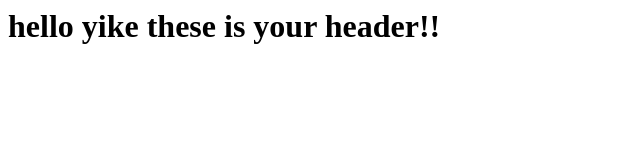
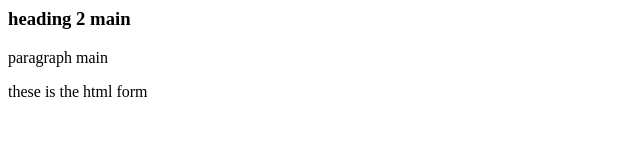
Before and after one commit to yike-cyber/burgr-shop-with-html-and-css, a plain HTML site: page index.html in a window 1280 px wide. Shown: the whole page, without its empty margins (0-640 px from the left). Drawn offline with Linux system fonts and the light colour scheme.

Commit message:
main commit

```diff
--- a/index.html
+++ b/index.html
@@ -1,2 +1,9 @@
 
-<h1>hello yike these is your header!!</h1>
+<h3> heading 2 main</h3>
+<p>paragraph main</p>
+<form>
+
+ <p>these is the html form</p>
+
+
+</form>
```
